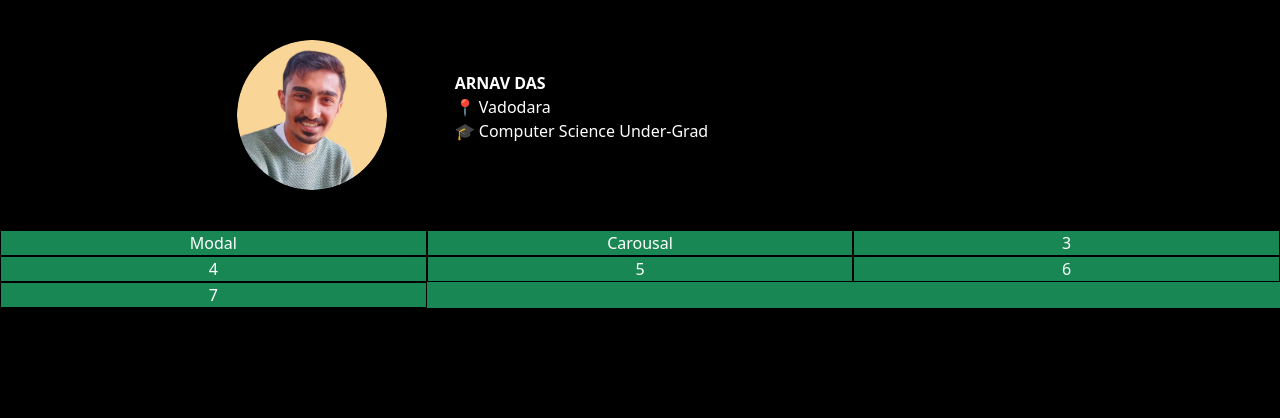
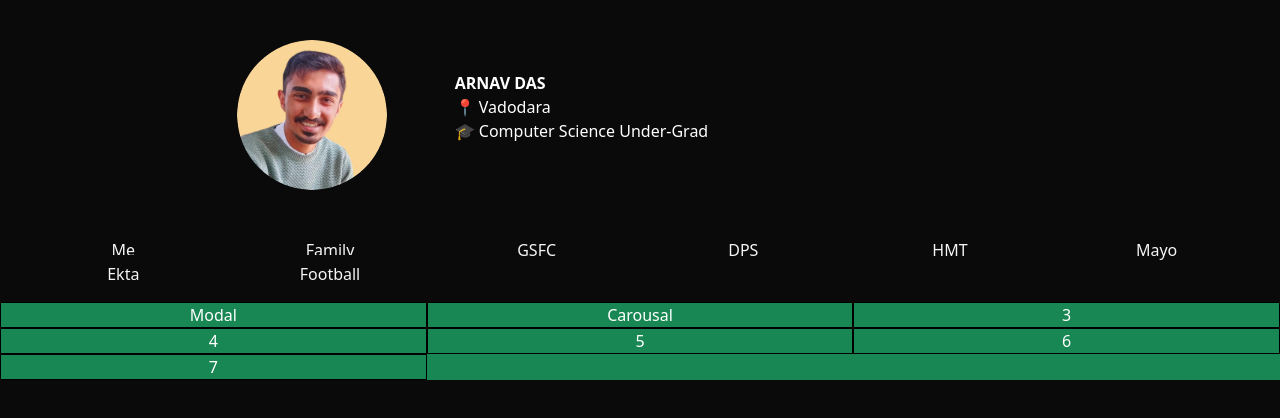
Before and after one commit to Arnav-R-Das/arnavdas.in, a plain HTML site: page vlogs/index.html in a window 1280 px wide. Drawn offline with nearby package versions, Linux system fonts and the light colour scheme.

Commit message:
Edited Vlogs

```diff
--- a/stylesheets/vlogs.css
+++ b/stylesheets/vlogs.css
@@ -40,6 +40,39 @@
 
 /*######################## FILTER ########################*/
 
+.navtab {
+  margin: 0px;
+  background-color: hsl(0, 0%, 4%);
+  padding-top: 0.5em;
+  padding-left: 2em;
+  padding-right: 2em;
+  padding-bottom: 1em;
+  font-size: 1em;
+}
+
+a:active {
+  margin: 0.25em;
+  padding: 0.5em;
+  background-color: hsl(0, 0%, 96%);
+  color: hsl(0, 0%, 4%);
+  text-decoration: none;
+}
+
+a:link, a:visited {
+  margin: 0.25em;
+  padding: 0.5em;
+  background-color: hsl(0, 0%, 4%);
+  color: hsl(0, 0%, 96%);
+  text-decoration: none;
+}
+
+a:hover {
+  margin: 0.25em;
+  padding: 0.5em;
+  background-color: hsl(0, 0%, 16%);
+  color: hsl(0, 0%, 96%);
+  text-decoration: none;
+}
 
 
 
--- a/vlogs/index.html
+++ b/vlogs/index.html
@@ -42,7 +42,7 @@
 
     <body
         style="
-            background-color: black;
+            background-color:  hsl(0, 0%, 4%);
             color: white;
             margin: 0px;
         "
@@ -77,6 +77,79 @@
                             </p>
 
                         </div>
+
+                </div>
+            </div>
+
+        <!-- FILTER -->
+            <div class="container-fluid navtab">
+                <div class="row">
+
+
+                    <div class="col-2 text-center">
+                        <a
+                            href="http://arnavdas.in"
+                            target="_self"
+                        >
+                            Me
+                        </a>
+                    </div>
+                    <div class="col-2 text-center">
+                        <a
+                            href="http://arnavdas.in"
+                            target="_self"
+                        >
+                            Family
+                        </a>
+                    </div>
+                    <div class="col-2 text-center">
+                        <a
+                            href="http://arnavdas.in"
+                            target="_self"
+                        >
+                            GSFC
+                        </a>
+                    </div>
+                    <div class="col-2 text-center">
+                        <a
+                            href="http://arnavdas.in"
+                            target="_self"
+                        >
+                            DPS
+                        </a>
+                    </div>
+                    <div class="col-2 text-center">
+                        <a
+                            href="http://arnavdas.in"
+                            target="_self"
+                        >
+                            HMT
+                        </a>
+                    </div>
+                    <div class="col-2 text-center">
+                        <a
+                            href="http://arnavdas.in"
+                            target="_self"
+                        >
+                            Mayo
+                        </a>
+                    </div>
+                    <div class="col-2 text-center">
+                        <a
+                            href="http://arnavdas.in"
+                            target="_self"
+                        >
+                            Ekta
+                        </a>
+                    </div>
+                    <div class="col-2 text-center">
+                        <a
+                            href="http://arnavdas.in"
+                            target="_self"
+                        >
+                            Football
+                        </a>
+                    </div>
 
                 </div>
             </div>
```
